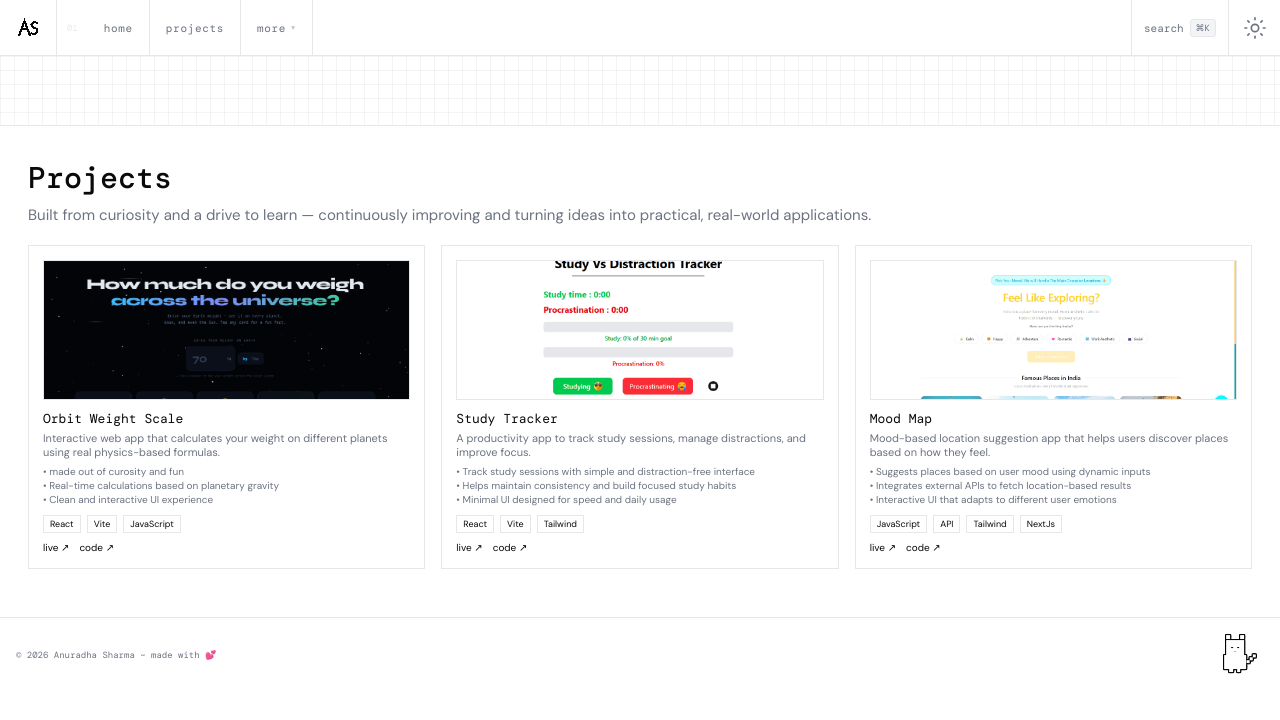
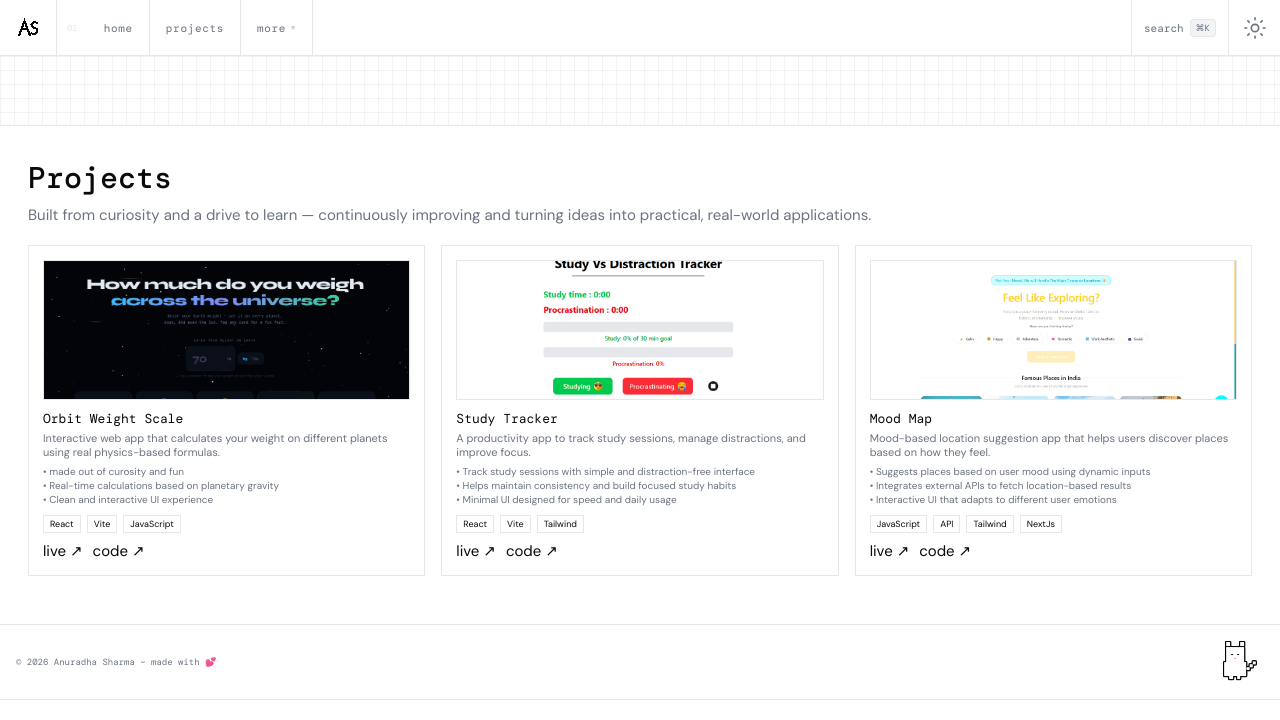
Before and after one commit to anuradhasharma1/my-portfolio, a Next.js app: page /projects in a window 1280 px wide. Shown: the top 720 px of the page. Built offline with nearby package versions, Linux system fonts and the light colour scheme; a web font is replaced by a local one.

Commit message:
fix: ui and font sizes

```diff
--- a/app/globals.css
+++ b/app/globals.css
@@ -83,6 +83,7 @@ button {
   padding: 8px 16px;
   gap: 10px;
   flex-wrap: wrap;
+  border-bottom: 1px solid var(--border);
 }
 
 .footer-copy p {
--- a/components/ProjectCard.js
+++ b/components/ProjectCard.js
@@ -97,7 +97,7 @@ export default function ProjectCard({ project }) {
             <div style={{
                 display: 'flex',
                 gap: '10px',
-                fontSize: '10px'
+                fontSize: '15px'
             }}>
                 <a href={project.live} target="_blank">live ↗</a>
                 <a href={project.github} target="_blank">code ↗</a>
```
